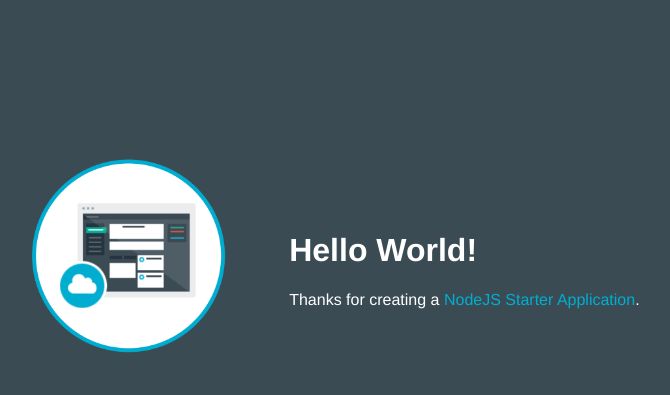
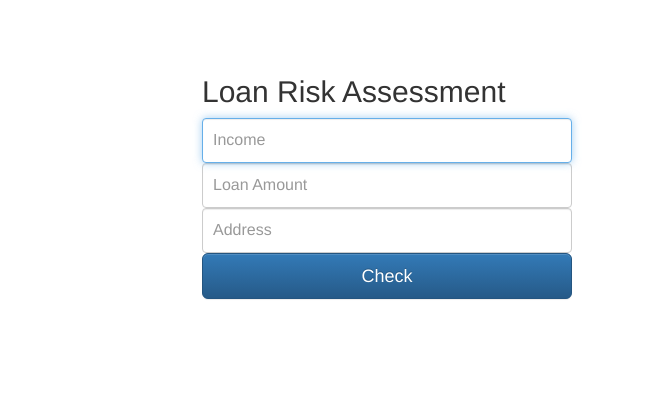
Before and after one commit to ryan-porter/loans-test, a website: page public/index.html in a window 1280 px wide. Shown: the whole page, without its empty margins (253-923 px from the left). Drawn offline with nearby package versions, Linux system fonts and the light colour scheme.

Commit message:
adding preliminary web files

```diff
--- a/public/index.html
+++ b/public/index.html
@@ -1,26 +1,59 @@
 <!DOCTYPE html>
-<html>
+<html lang="en">
+  <head>
+    <meta charset="utf-8">
+    <meta http-equiv="X-UA-Compatible" content="IE=edge">
+    <meta name="viewport" content="width=device-width, initial-scale=1">
+    <!-- The above 3 meta tags *must* come first in the head; any other head content must come *after* these tags -->
+    <title>Loans</title>
 
-  <head>
-    <title>NodeJS Starter Application</title>
+
     <meta charset="utf-8">
     <meta http-equiv="X-UA-Compatible" content="IE=edge">
     <meta name="viewport" content="width=device-width, initial-scale=1">
     <link rel="stylesheet" href="stylesheets/style.css">
+
+    <!-- angular -->
+    <!-- <script type="text/javascript" src="https://ajax.googleapis.com/ajax/libs/angularjs/1.5.8/angular.min.js"></script> -->
+
+    <!-- Bootstrap -->
+    <!-- Latest compiled and minified CSS -->
+    <link rel="stylesheet" href="https://maxcdn.bootstrapcdn.com/bootstrap/3.3.7/css/bootstrap.min.css" integrity="sha384-BVYiiSIFeK1dGmJRAkycuHAHRg32OmUcww7on3RYdg4Va+PmSTsz/K68vbdEjh4u" crossorigin="anonymous">
+    <!-- Optional theme -->
+    <link rel="stylesheet" href="https://maxcdn.bootstrapcdn.com/bootstrap/3.3.7/css/bootstrap-theme.min.css" integrity="sha384-rHyoN1iRsVXV4nD0JutlnGaslCJuC7uwjduW9SVrLvRYooPp2bWYgmgJQIXwl/Sp" crossorigin="anonymous">
+    <!-- Latest compiled and minified JavaScript -->
+    <script src="https://maxcdn.bootstrapcdn.com/bootstrap/3.3.7/js/bootstrap.min.js" integrity="sha384-Tc5IQib027qvyjSMfHjOMaLkfuWVxZxUPnCJA7l2mCWNIpG9mGCD8wGNIcPD7Txa" crossorigin="anonymous"></script>
+
   </head>
 
   <body>
-    <table>
-      <tr>
-        <td style= "width:30%;">
-          <img class = "newappIcon" src="images/newapp-icon.png">
-        </td>
-        <td>
-          <h1 id="message">Hello World!</h1>
-          <p class='description'></p> Thanks for creating a <span class = "blue">NodeJS Starter Application</span>.
-        </td>
-      </tr>
-    </table>
+
+    <div class="container">
+
+      <form class="form-signin">
+        <h2 class="form-signin-heading">Loan Risk Assessment</h2>
+
+        <input type="text" id="inputEmail" class="form-control" placeholder="Income" required autofocus>
+        <input type="text" id="inputEmail" class="form-control" placeholder="Loan Amount" required>
+        <input type="text" id="inputEmail" class="form-control" placeholder="Address" required>
+
+        <!-- <input type="password" id="inputPassword" class="form-control" placeholder="Password" required> -->
+        <!-- <div class="checkbox">
+          <label>
+            <input type="checkbox" value="remember-me"> Remember me
+          </label>
+        </div> -->
+        <button class="btn btn-lg btn-primary btn-block" type="submit">Check</button>
+      </form>
+
+    </div> <!-- /container -->
+
+
+    <!-- Bootstrap core JavaScript
+    ================================================== -->
+    <!-- Placed at the end of the document so the pages load faster -->
+    <script src="https://ajax.googleapis.com/ajax/libs/jquery/1.12.4/jquery.min.js"></script>
+
   </body>
 
 </html>
--- a/public/stylesheets/style.css
+++ b/public/stylesheets/style.css
@@ -1,81 +1,40 @@
-/* style.css
- * This file provides css styles.
- */
-
-body,html {
-	background-color: #3b4b54; width : 100%;
-	height: 100%;
-	margin: 0 auto;
-	font-family: "HelveticaNeue-Light", "Helvetica Neue Light", "Helvetica Neue", Helvetica, Arial, "Lucida Grande", sans-serif;
-	color: #ffffff;
+body {
+  padding-top: 40px;
+  padding-bottom: 40px;
+  background-color: #eee;
 }
 
-a {
-	text-decoration: none;
-	color: #00aed1;
+.form-signin {
+  max-width: 400px;
+  padding: 15px;
+  margin: 0 auto;
 }
-
-a:hover {
-	text-decoration: underline;
+.form-signin .form-signin-heading,
+.form-signin .checkbox {
+  margin-bottom: 10px;
 }
-
-.newappIcon {
-	padding-top: 10%;
-	display: block;
-	margin: 0 auto;
-	padding-bottom: 2em;
-	max-width:200px;
+.form-signin .checkbox {
+  font-weight: normal;
 }
-
-h1 {
-	font-weight: bold;
-	font-size: 2em;
+.form-signin .form-control {
+  position: relative;
+  height: auto;
+  -webkit-box-sizing: border-box;
+     -moz-box-sizing: border-box;
+          box-sizing: border-box;
+  padding: 10px;
+  font-size: 16px;
 }
-
-.leftHalf {
-	float: left;
-	background-color: #26343f;
-	width: 45%;
-	height: 100%;
+.form-signin .form-control:focus {
+  z-index: 2;
 }
-
-.rightHalf {
-	float: right;
-	width: 55%;
-	background-color: #313f4a;
-	height: 100%;
-	overflow:auto;
+.form-signin input[type="email"] {
+  margin-bottom: -1px;
+  border-bottom-right-radius: 0;
+  border-bottom-left-radius: 0;
 }
-
-.blue {
-	color: #00aed1;
+.form-signin input[type="password"] {
+  margin-bottom: 10px;
+  border-top-left-radius: 0;
+  border-top-right-radius: 0;
 }
-
-
-table {
-	table-layout: fixed;
-	width: 800px;
-	margin: 0 auto;
-	word-wrap: break-word;
-	padding-top:10%;
-}
-
-th {
-	border-bottom: 1px solid #000;
-}
-
-th, td {
-	text-align: left;
-	padding: 2px 20px;
-}
-
-.env-var {
-	text-align: right;
-	border-right: 1px solid #000;
-	width: 30%;
-}
-
-pre {
-	padding: 0;
-	margin: 0;
-}
```
